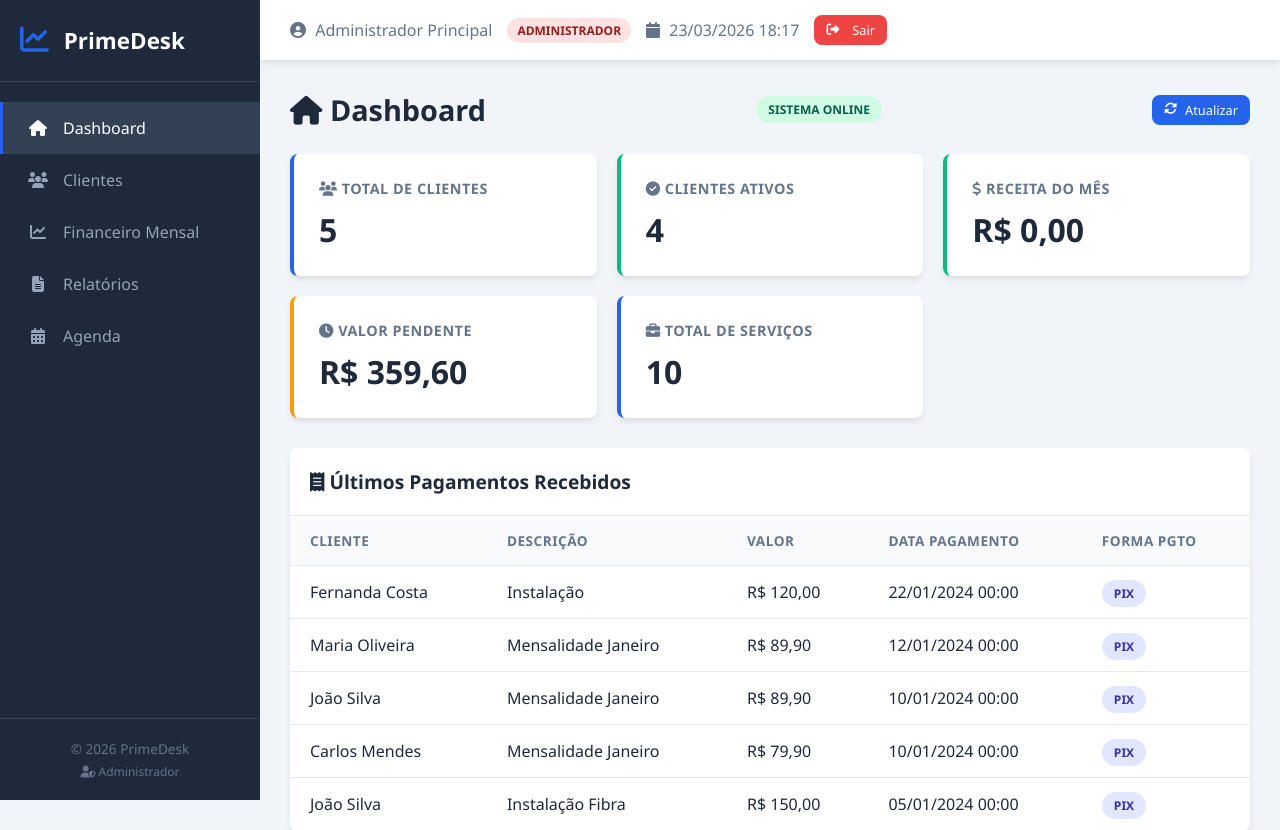
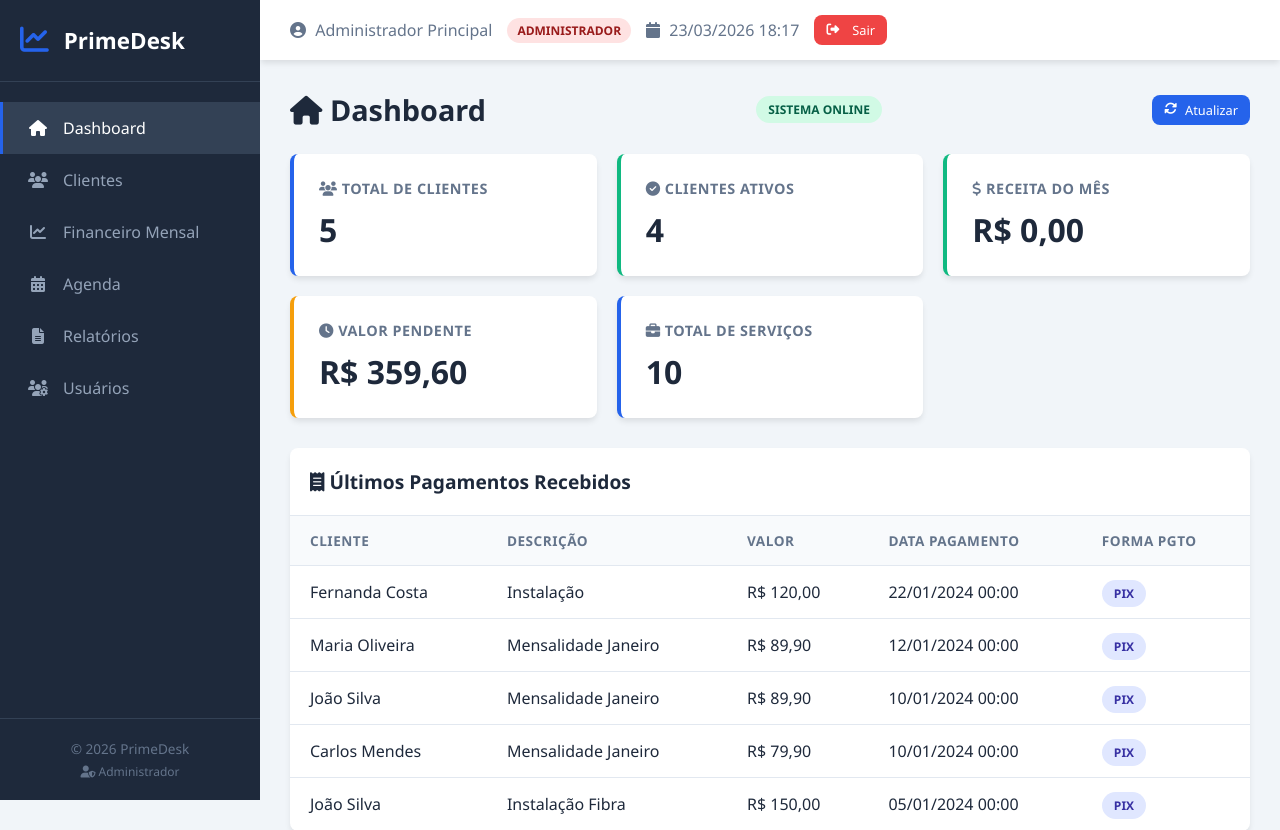
Before and after one commit to kkaua05/primedesk, a PHP site: page /rtcom-consultoria/ in a window 1280 px wide. Shown: the top 830 px of the page. Run offline with PHP 8.4, Linux system fonts and the light colour scheme; a user stored in the database is signed in; data comes from the database, SQL or seed files in the repository; some libraries are stand-ins or nearby versions.

Commit message:
fix: sidebar.php - agenda para todos

```diff
--- a/includes/sidebar.php
+++ b/includes/sidebar.php
@@ -25,6 +25,12 @@
                 <span>Financeiro Mensal</span>
             </a>
         </li>
+        <li>
+            <a href="index.php?page=agenda" class="<?php echo ($page == 'agenda') ? 'active' : ''; ?>">
+                <i class="fas fa-calendar-alt"></i>
+                <span>Agenda</span>
+            </a>
+        </li>
         <?php if ($usuarioNivel === 'Administrador'): ?>
         <li>
             <a href="index.php?page=relatorios" class="<?php echo ($page == 'relatorios') ? 'active' : ''; ?>">
@@ -32,14 +38,12 @@
                 <span>Relatórios</span>
             </a>
         </li>
-
         <li>
-    <a href="index.php?page=agenda" class="<?php echo ($page == 'agenda') ? 'active' : ''; ?>">
-        <i class="fas fa-calendar-alt"></i>
-        <span>Agenda</span>
-    </a>
-</li>
-
+            <a href="index.php?page=usuarios" class="<?php echo ($page == 'usuarios') ? 'active' : ''; ?>">
+                <i class="fas fa-users-cog"></i>
+                <span>Usuários</span>
+            </a>
+        </li>
         <?php endif; ?>
     </ul>
     <div class="sidebar-footer">
```
